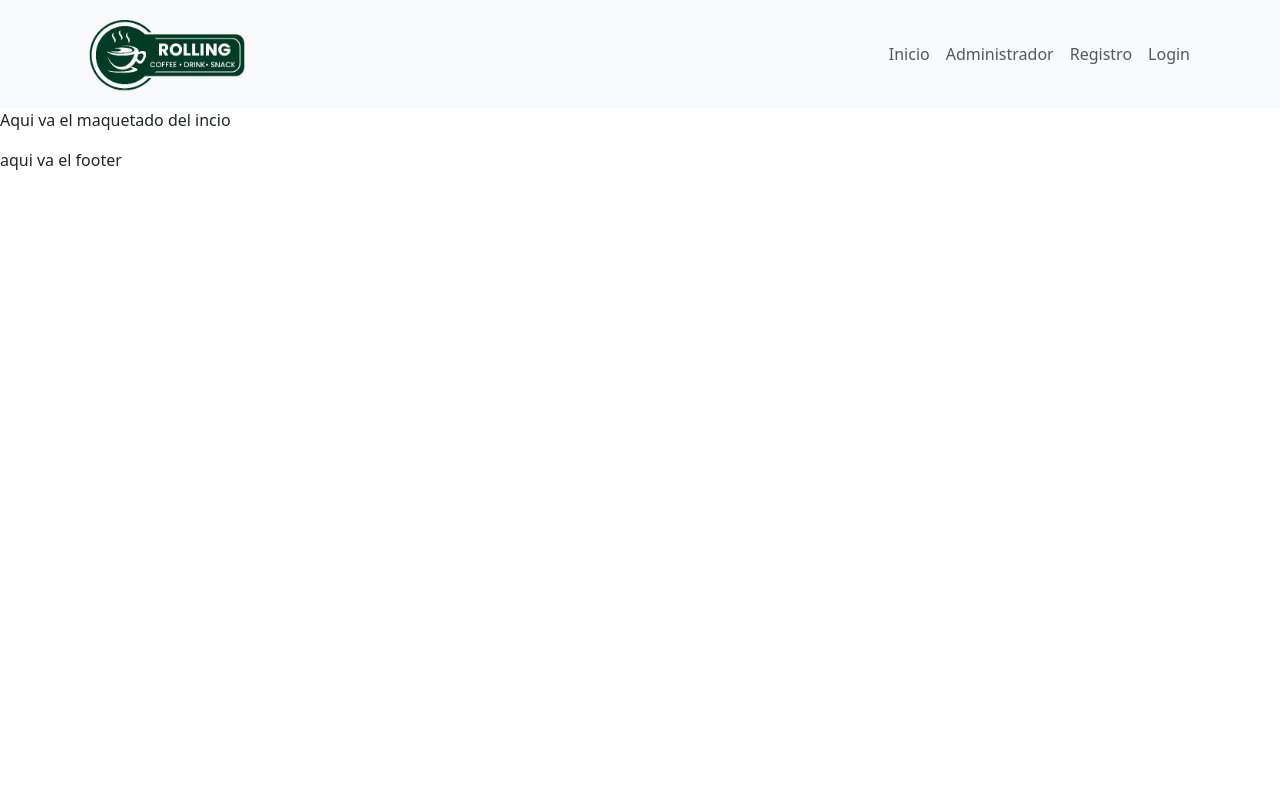
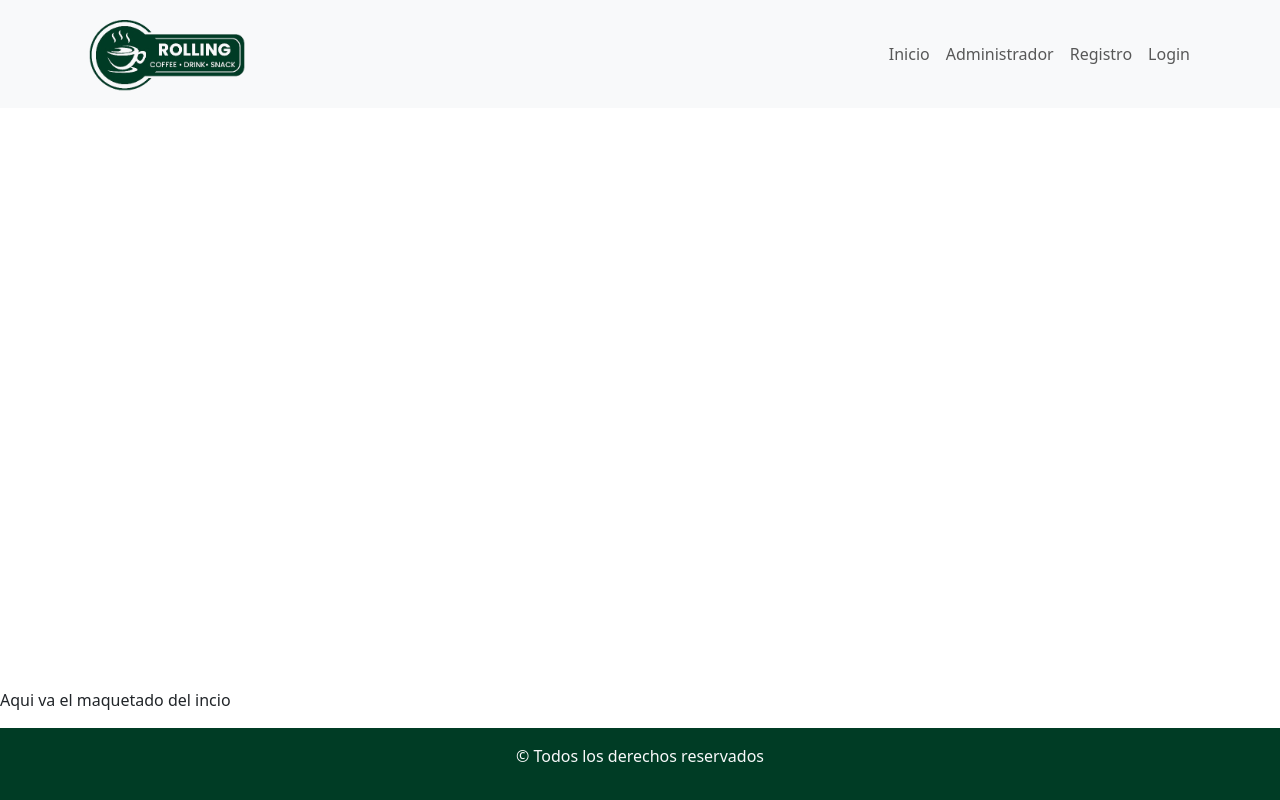
Before and after one commit to sheyla23a/RollingCoffe-react, a React (Vite) app: page / in a window 1280 px wide. Built offline with nearby package versions, Linux system fonts and the light colour scheme.

Commit message:
Se agregó el footer y se le dio estilo para poder bajarlo

```diff
--- a/src/App.css
+++ b/src/App.css
@@ -0,0 +1,13 @@
+.bg-green{
+    background-color: #003c25;
+  }
+
+  #root{
+    display: flex;
+    flex-direction: column;
+    min-height: 100vh;
+  }
+
+  .contenedorInicial{
+    flex-grow: 1;
+  }
--- a/src/App.jsx
+++ b/src/App.jsx
@@ -5,10 +5,14 @@ import Menu from './components/common/Menu'
 import Error404 from './components/pages/Inicio'
 import Administrador from './components/pages/Administrador'
 import Inicio from './components/pages/Inicio'
+import { Container } from 'react-bootstrap';
 
 function App() {
   return <>
   <Menu></Menu>
+  <Container className='contenedorInicial container-fluid'>
+
+  </Container>
   {/* <Inicio></Inicio>
   <Administrador></Administrador> */}
   <Error404></Error404>
--- a/src/components/common/Footer.jsx
+++ b/src/components/common/Footer.jsx
@@ -1,13 +1,9 @@
-
-
 const Footer = () => {
-    return (
-        <div>
-            <p>
-                aqui va el footer
-            </p>
-        </div>
-    );
+  return (
+    <footer className="text-center bg-green text-light py-3">
+      <p>&copy; Todos los derechos reservados</p>
+    </footer>
+  );
 };
 
 export default Footer;
```
